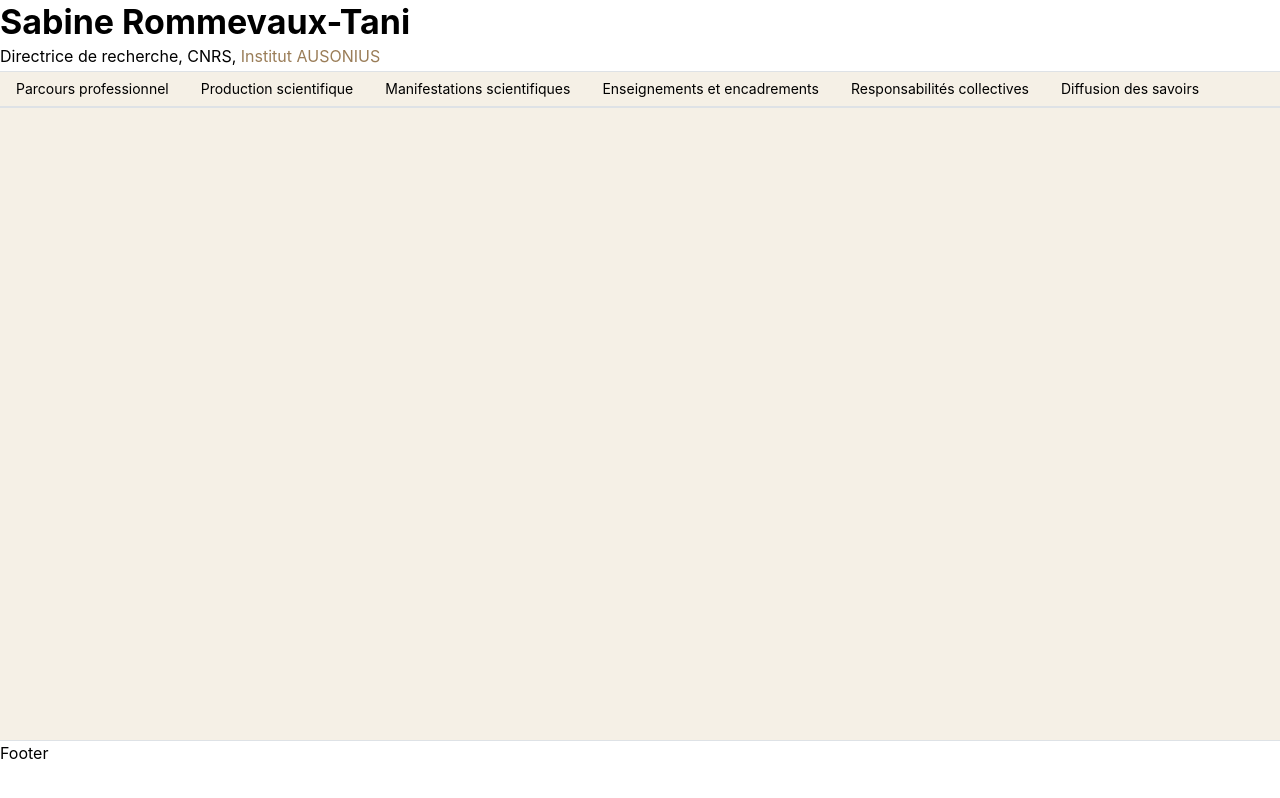
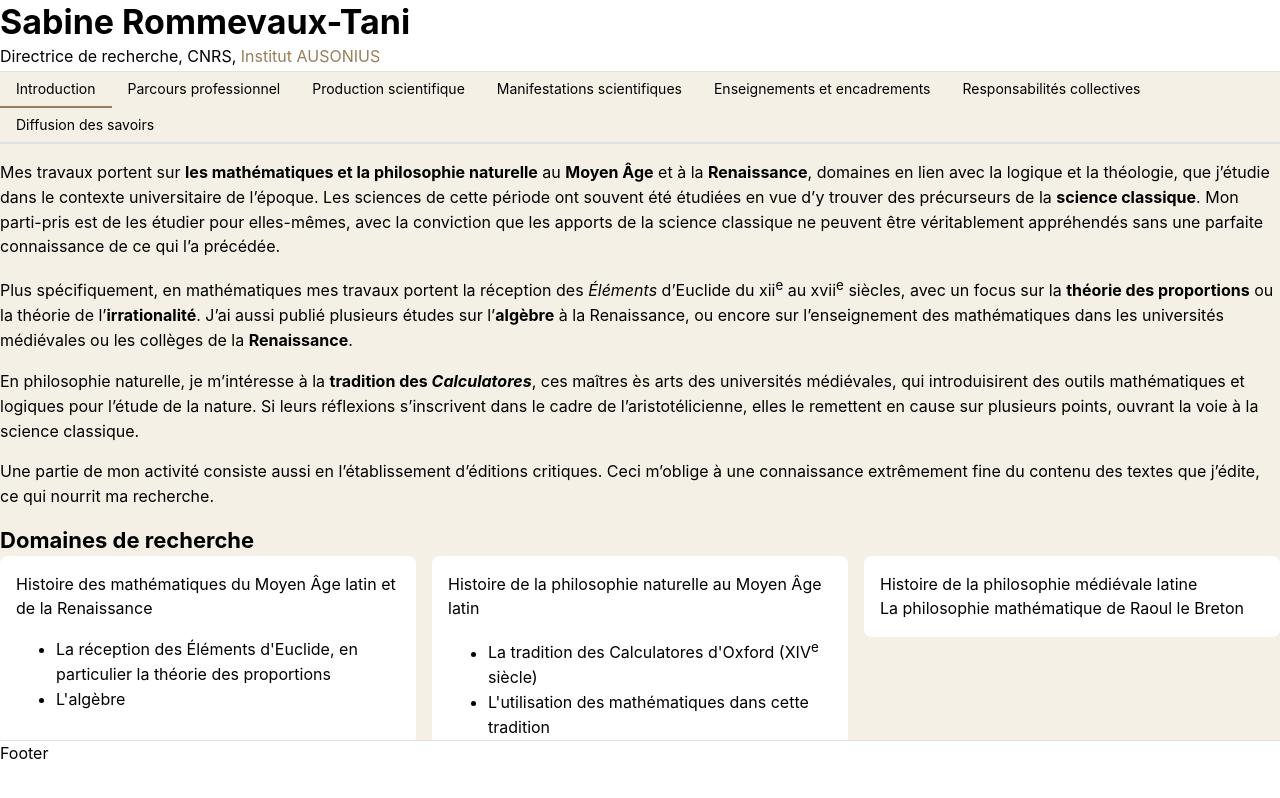
Before and after one commit to 0N0K0/sabine-rommevaux-tani, a React (Vite) app: page / in a window 1280 px wide. Built offline with nearby package versions, Linux system fonts and the light colour scheme.

Commit message:
IntroductionContent

```diff
--- /dev/null
+++ b/src/content/IntroductionContent.tsx
@@ -0,0 +1,72 @@
+import { useEffect, useState } from 'react';
+import type { Data, Introduction } from '../types/data';
+import { isData } from '../types/guards';
+import { SectionContent } from './SectionContent';
+
+export function IntroductionContent() {
+  const [data, setData] = useState<Data[]>([]);
+  const [loading, setLoading] = useState(true);
+  const [error, setError] = useState<Error | null>(null);
+
+  useEffect(() => {
+    async function loadHeader() {
+      try {
+        const response = await fetch('/data/introduction.json', {
+          cache: 'no-store',
+        });
+
+        if (!response.ok) {
+          throw new Error('Impossible de charger header.json');
+        }
+
+        const content: Data[] = await response.json();
+
+        setData(content);
+      } catch (error) {
+        setError(
+          error instanceof Error ? error : new Error('Une erreur est survenue'),
+        );
+      } finally {
+        setLoading(false);
+      }
+    }
+
+    loadHeader();
+  }, []);
+
+  if (loading && !data) return <p>Chargement...</p>;
+
+  if (error) return <p>{error.message}</p>;
+
+  console.log(data);
+
+  return (
+    <>
+      {data.map((item, index) => {
+        if (isData(item)) {
+          return (
+            <SectionContent key={index} data={item} displayDates={false} />
+          );
+        }
+
+        return (
+          <section key={index}>
+            {/* {(item as Introduction).keyWords && (
+              <span>
+                {(item as Introduction).keyWords.map((keyword, index) => (
+                  <span key={keyword}>
+                    {keyword}
+                    {index < (item as Introduction).keyWords.length - 1 && ', '}
+                  </span>
+                ))}
+              </span>
+            )} */}
+            {(item as Introduction).intro.map((paragraph, index) => (
+              <p key={index} dangerouslySetInnerHTML={{ __html: paragraph }} />
+            ))}
+          </section>
+        );
+      })}
+    </>
+  );
+}
--- a/src/content/MainContent.tsx
+++ b/src/content/MainContent.tsx
@@ -1,6 +1,7 @@
-import { Tabs } from '@mantine/core';
+import { Tabs, Title } from '@mantine/core';
 import { useDataFiles } from '../hooks/useDataFiles';
 import { PanelContent } from './PanelContent';
+import { IntroductionContent } from './IntroductionContent';
 
 export function MainContent() {
   const { files, selected, data, loading, error, loadFile } = useDataFiles();
@@ -11,6 +12,7 @@ export function MainContent() {
 
   return (
     <Tabs
+      defaultValue="introduction"
       value={selected}
       onChange={(value) => {
         if (value) {
@@ -25,18 +27,27 @@ export function MainContent() {
           zIndex: 10,
         }}
       >
+        <Tabs.Tab key="introduction" value="introduction">
+          Introduction
+        </Tabs.Tab>
         {files.map((file) => (
           <Tabs.Tab key={file.name} value={file.name}>
             {file.title}
           </Tabs.Tab>
         ))}
       </Tabs.List>
+      <Tabs.Panel key="introduction" value="introduction">
+        <IntroductionContent />
+      </Tabs.Panel>
       {files.map((file) => (
         <Tabs.Panel key={file.name} value={file.name}>
           {loading ? (
             <p>Chargement...</p>
           ) : (
-            <PanelContent data={data} displayDates={file.displayDates} />
+            <>
+              <Title order={2}>{file.title}</Title>
+              <PanelContent data={data} displayDates={file.displayDates} />
+            </>
           )}
         </Tabs.Panel>
       ))}
--- a/src/content/SectionContent.tsx
+++ b/src/content/SectionContent.tsx
@@ -14,7 +14,7 @@ interface SectionContentProps {
 
 export function SectionContent({
   data,
-  level = 2,
+  level = 3,
   displayDates,
 }: SectionContentProps) {
   const sections = data.content?.filter(isData) ?? [];
@@ -34,7 +34,7 @@ export function SectionContent({
       ))}
 
       {items.length > 0 && (
-        <Masonry cols={4} gap={16}>
+        <Masonry cols={Math.min(items.length, 4)} gap={16}>
           {items.map((item, index) => (
             <CardContent
               key={index}
--- a/src/hooks/useDataFiles.ts
+++ b/src/hooks/useDataFiles.ts
@@ -3,7 +3,7 @@ import type { File, DataIndex, Data, Content } from '../types/data';
 
 export function useDataFiles() {
   const [files, setFiles] = useState<File[]>([]);
-  const [selected, setSelected] = useState<string | null>(null);
+  const [selected, setSelected] = useState<string>('introduction');
   const [data, setData] = useState<Data[] | Content[] | null>(null);
   const [loading, setLoading] = useState(true);
   const [error, setError] = useState<Error | null>(null);
```
